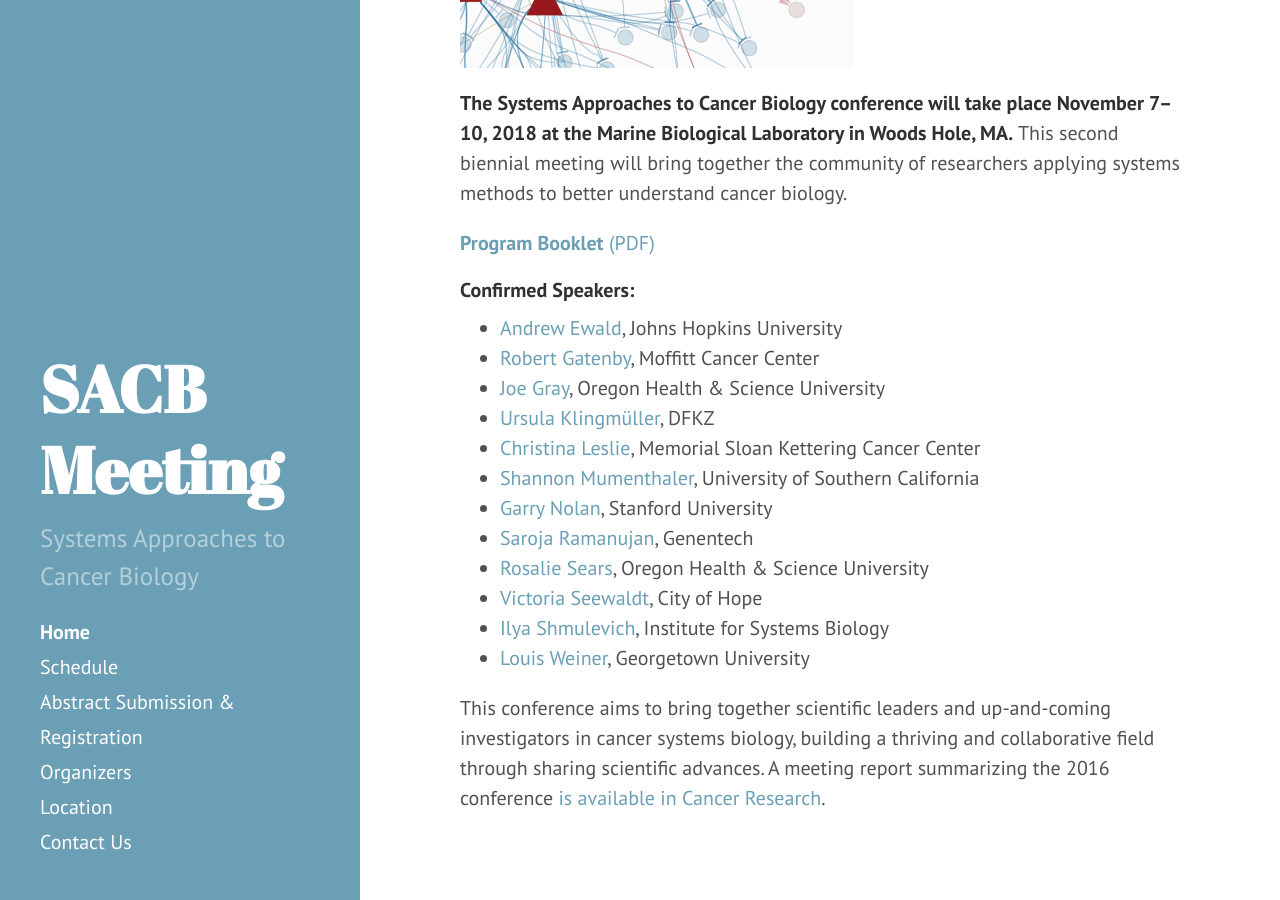
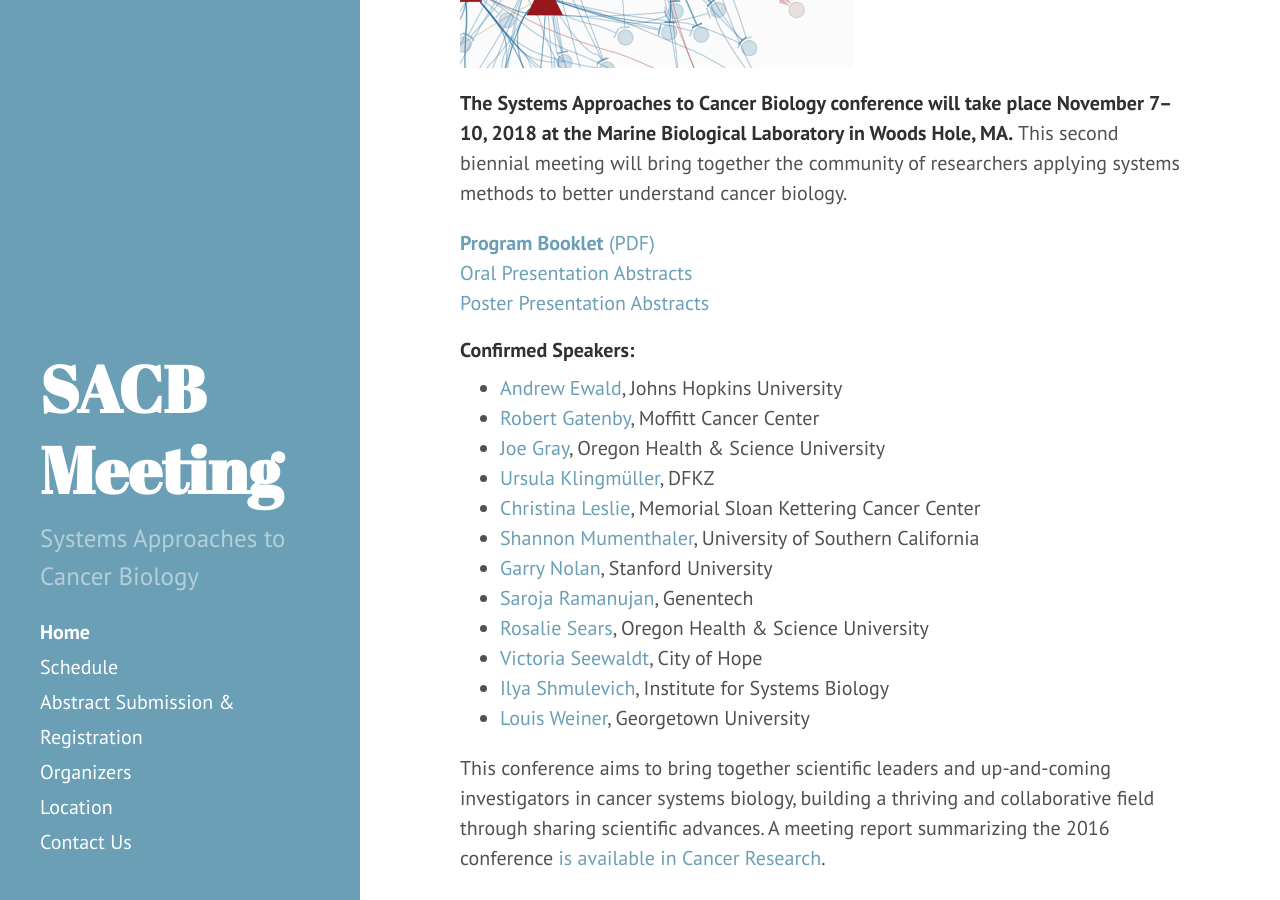
Before and after one commit to AECCSB/sacb-meeting, a Jekyll site: the page built from index.md, in a window 1280 px wide and 900 px high, scrolled down 466 px. Built offline with Jekyll 4.4.1, drawn with Linux system fonts in a browser that asks for light colours.

Commit message:
Update index.md

```diff
--- a/index.md
+++ b/index.md
@@ -8,6 +8,8 @@
 **The Systems Approaches to Cancer Biology conference will take place November 7–10, 2018 at the Marine Biological Laboratory in Woods Hole, MA.** This second biennial meeting will bring together the community of researchers applying systems methods to better understand cancer biology.
 
 [**Program Booklet** (PDF)](/public/sacb 2018 online booklet final.pdf)
+[Oral Presentation Abstracts](/public/Oral%20Presentation%20Abstracts%202018.pdf)
+[Poster Presentation Abstracts](/public/Poster%20Presentation%20Abstracts%202018.pdf)
 
 #### Confirmed Speakers:
 
```
